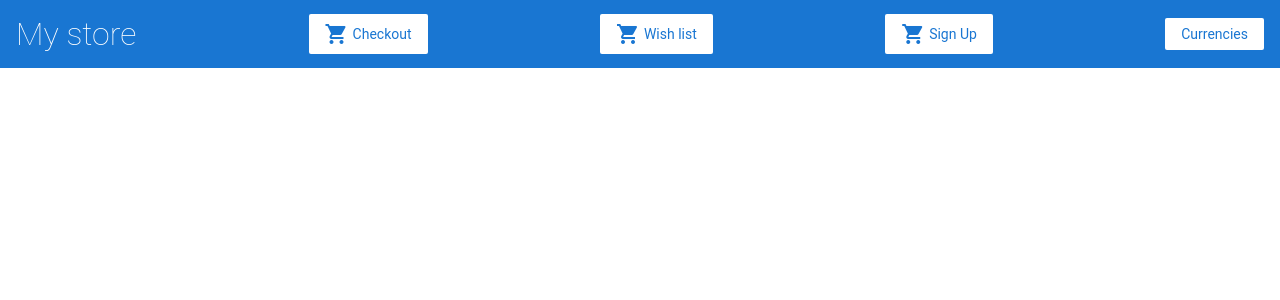
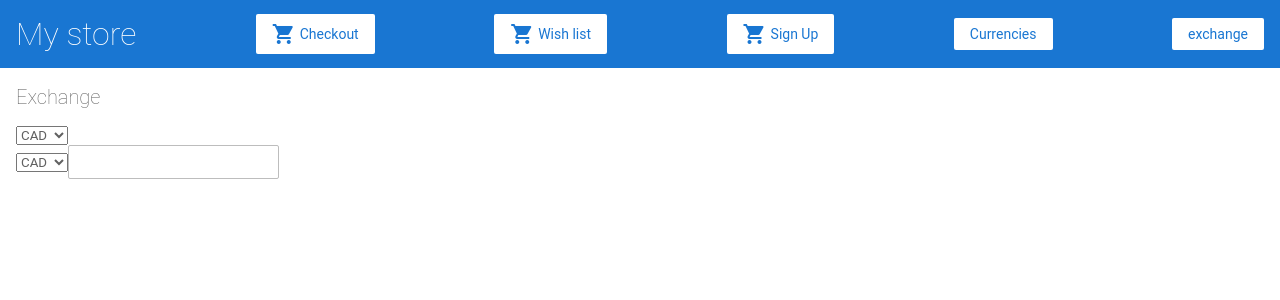
Before and after one commit to eliso1303/angular-tutorial-first, an Angular app: page /exchange in a window 1280 px wide. Before the commit this address led to /. Shown: the top 300 px of the page. Built offline with nearby package versions, Linux system fonts and the light colour scheme.

Commit message:
feat(Observable task-1): In progress

```diff
--- a/src/app/app.module.ts
+++ b/src/app/app.module.ts
@@ -15,6 +15,7 @@ import { WishlistComponent } from './wishlist/wishlist.component';
 import { ReactiveFormsModule } from '@angular/forms';
 import { UserFormComponent } from './user-form/user-form.component';
 import { CurrencyComponent } from './currency/currency.component';
+import { ExchangeComponent } from './exchange/exchange.component';
 
 @NgModule({
   declarations: [
@@ -27,7 +28,8 @@ import { CurrencyComponent } from './currency/currency.component';
     ShippingComponent,
     WishlistComponent,
     UserFormComponent,
-    CurrencyComponent
+    CurrencyComponent,
+    ExchangeComponent
   ],
   imports: [
     HttpClientModule,
@@ -41,6 +43,7 @@ import { CurrencyComponent } from './currency/currency.component';
       { path: 'wishlist', component: WishlistComponent },
       { path: 'user-forms', component: UserFormComponent },
       { path: 'currency', component: CurrencyComponent },
+      { path: 'exchange', component: ExchangeComponent },
     ]),
     ReactiveFormsModule
   ],
--- a/src/app/currency.service.ts
+++ b/src/app/currency.service.ts
@@ -33,4 +33,8 @@ export class CurrencyService {
       })
     }
   }
+
+  getCurrencies(){
+    return this.currencies;
+  }
 }
--- /dev/null
+++ b/src/app/exchange/exchange.component.html
@@ -0,0 +1,15 @@
+<h2>Exchange</h2>
+
+<div>
+    <select (change)="onChange($event.target.value)">
+        <option [value]="currency" *ngFor="let currency of currencies">{{currency}}</option>
+        <input type="text">
+    </select>
+</div>
+
+<div>
+    <select (change)="onChange($event.target.value)">
+        <option ([value])="currency" *ngFor="let currency of currencies">{{currency}}</option>
+    </select>
+    <input type="text">
+</div>
--- /dev/null
+++ b/src/app/exchange/exchange.component.ts
@@ -0,0 +1,22 @@
+import { Component, OnInit } from '@angular/core';
+import { CurrencyService } from './../currency.service';
+
+@Component({
+  selector: 'app-exchange',
+  templateUrl: './exchange.component.html',
+  styleUrls: ['./exchange.component.scss']
+})
+export class ExchangeComponent implements OnInit {
+  currencies;
+  currency1;
+  constructor(private currencyService: CurrencyService) {
+    this.currencies = currencyService.getCurrencies();
+  }
+
+  ngOnInit() {
+  }
+
+  onChange(value) {
+    console.log(value);
+  }
+}
--- a/src/app/top-bar/top-bar.component.html
+++ b/src/app/top-bar/top-bar.component.html
@@ -20,3 +20,7 @@
 <a [routerLink]="['/currency']" class="button fancy-button">
    Currencies
 </a>
+
+<a [routerLink]="['/exchange']" class="button fancy-button">
+    exchange
+ </a>
```
Also changed, not shown: src/app/exchange/exchange.component.scss (added).
